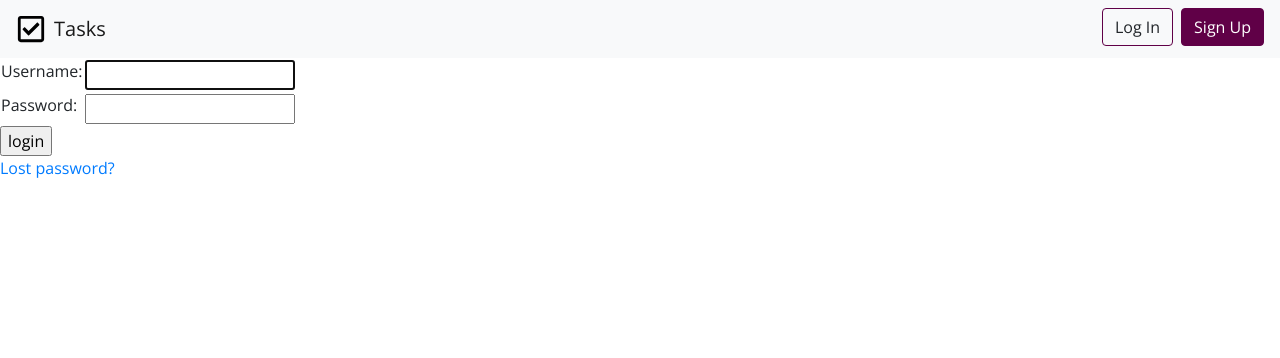
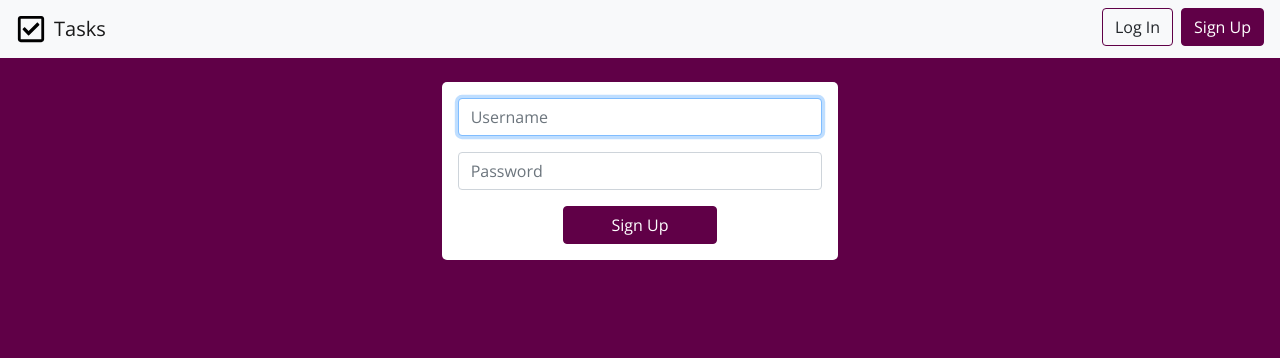
Before and after one commit to sbeckstrand/tasks, a Django app: page /account/login/ in a window 1280 px wide. Shown: the top 358 px of the page. Run offline with Django 3.2, Linux system fonts and the light colour scheme; some libraries are stand-ins or nearby versions.

Commit message:
Updated Login form to be consistent with registration form. Started Term page to pull current and expired terms

```diff
--- a/school/settings.py
+++ b/school/settings.py
@@ -39,6 +39,7 @@ INSTALLED_APPS = [
     'django.contrib.sessions',
     'django.contrib.messages',
     'django.contrib.staticfiles',
+    'widget_tweaks',
 ]
 
 MIDDLEWARE = [
--- a/tasks/forms.py
+++ b/tasks/forms.py
@@ -1,6 +1,7 @@
 from django import forms
 
 from django.contrib.auth.models import User
+
 
 class SignupForm(forms.ModelForm):
     first_name = forms.CharField(required=True, label="First Name", max_length=50, widget=forms.TextInput(attrs={'placeholder': 'First Name', 'class': 'form-control'}))
--- a/tasks/models.py
+++ b/tasks/models.py
@@ -7,7 +7,7 @@ from django.contrib.auth.models import User
 class Term(models.Model):
     name = models.CharField(max_length=200)
     endDate = models.DateTimeField()
-    user = models.ForeignKey(User, on_delete=models.CASCADE)
+    user_id = models.IntegerField()
 
     def __str__(self):
         return self.name
@@ -17,7 +17,7 @@ class Term(models.Model):
 
 class Professor(models.Model):
     name = models.CharField(max_length=200)
-    user = models.ForeignKey(User, on_delete=models.CASCADE)
+    user_id = models.IntegerField()
 
     def __str__(self):
         return self.name
--- a/tasks/templates/registration/login.html
+++ b/tasks/templates/registration/login.html
@@ -1,40 +1,59 @@
 {% include "tasks/base.html" %}
 
-{% block content %}
+{% load widget_tweaks %}
 
-  {% if form.errors %}
-    <p>Your username and password didn't match. Please try again.</p>
-  {% endif %}
+<div class="container-fluid">
+{% if successfulSignup %}
+  <div class="row">
+    <div class="col-sm-8 offset-sm-2">
+      <div class="p-3 mt-4" id="signup-form">
+        <h3 class="p-0 text-center">Signup Successful</h3>
+        <div class="text-center">
+          <a href="/account/login" class="btn btn-custom text-center">Login</a>
+        </div>
+      </div>
+    </div>
+  </div>
+{% else %}
+  <div class="row">
+    <div class="col-sm-4 offset-sm-4 align-self-center">
+      <form class="mt-4 p-3" id="signup-form" method="POST">{% csrf_token %}
+      {% for field in form %}
+        <div class="form-group">
+          {% render_field field placeholder=field.label class="form-control" %}
+        </div>
+      {% endfor %}
+        <div class="col text-center">
+          <button type="submit" class="btn btn-custom px-5 text-align-center">Sign Up</button>
+        </div>
+      </form>
+    </div>
+  </div>
+  <div class="row">
+    <div class="col-sm-8 offset-sm-2 mt-3">
+    {% if form.errors %}
+        {% for field in form %}
+            {% for error in field.errors %}
+                <div class="alert alert-danger">
+                    <strong>{{ error|escape }}</strong>
+                </div>
+            {% endfor %}
+        {% endfor %}
+        {% for error in form.non_field_errors %}
+            <div class="alert alert-danger">
+                <strong>{{ error|escape }}</strong>
+            </div>
+        {% endfor %}
+    {% endif %}
+    </div>
+  </div>
+{% endif %}
+</div>
 
-  {% if next %}
-    {% if user.is_authenticated %}
-      <p>Your account doesn't have access to this page. To proceed,
-      please login with an account that has access.</p>
-    {% else %}
-      <p>Please login to see this page.</p>
-    {% endif %}
-  {% endif %}
-
-  <form method="post" action="{% url 'login' %}">
-    {% csrf_token %}
-    <table>
-      <tr>
-        <td>{{ form.username.label_tag }}</td>
-        <td>{{ form.username }}</td>
-      </tr>
-      <tr>
-        <td>{{ form.password.label_tag }}</td>
-        <td>{{ form.password }}</td>
-      </tr>
-    </table>
-    <input type="submit" value="login" />
-    <input type="hidden" name="next" value="{{ next }}" />
-  </form>
-
-  {# Assumes you setup the password_reset view in your URLconf #}
-  <p><a href="{% url 'password_reset' %}">Lost password?</a></p>
-
-{% endblock %}
-
+<style>
+body {
+  background-color: #600047;
+}
+</style>
 
 {% include "tasks/footer.html" %}
--- a/tasks/templates/registration/signup.html
+++ b/tasks/templates/registration/signup.html
@@ -1,4 +1,6 @@
 {% include "tasks/base.html" %}
+
+{% load widget_tweaks %}
 
 <div class="container-fluid">
 {% if successfulSignup %}
@@ -14,11 +16,11 @@
   </div>
 {% else %}
   <div class="row">
-    <div class="col-sm-8 offset-sm-2">
+    <div class="col-sm-4 offset-sm-4">
       <form class="mt-4 p-3" id="signup-form" method="POST">{% csrf_token %}
       {% for field in form %}
         <div class="form-group">
-          {{ field }}
+          {% render_field field placeholder=field.label class="form-control" %}
         </div>
       {% endfor %}
         <div class="col text-center">
--- a/tasks/urls.py
+++ b/tasks/urls.py
@@ -30,4 +30,6 @@ urlpatterns = [
     path('profile/', views.profile, name="profile"),# Profile page to see and update user details
     path('signup/', views.index, name="index"), # User Signup
     path('account/', include('django.contrib.auth.urls')), # Authentication (Login, Logout, Password Reset)
+
+
 ]
```
Also changed, not shown: tasks/templates/tasks/index.html (+16 -0 lines), tasks/templates/tasks/terms.html (+52 -1 lines), tasks/views.py (+25 -7 lines), tasks/migrations/0002_auto_20210106_0226.py (added).
